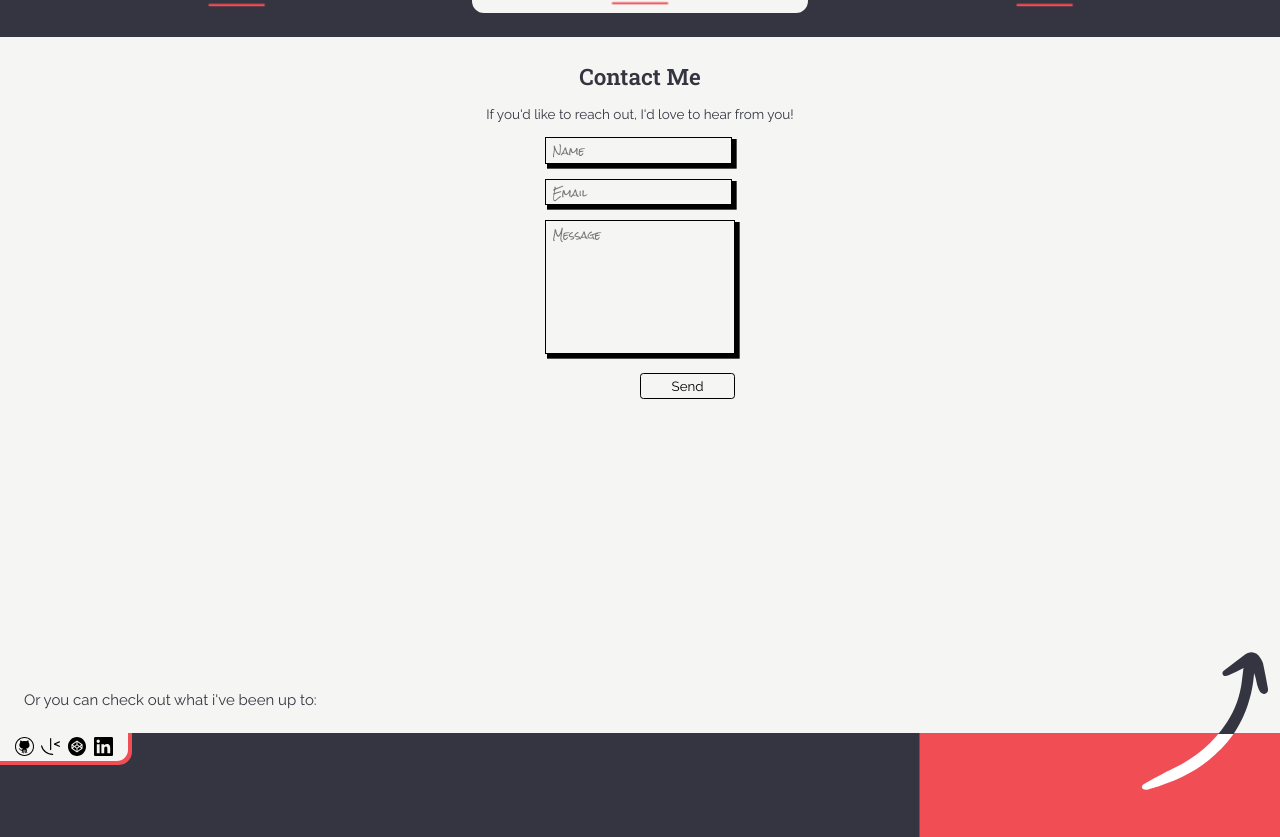
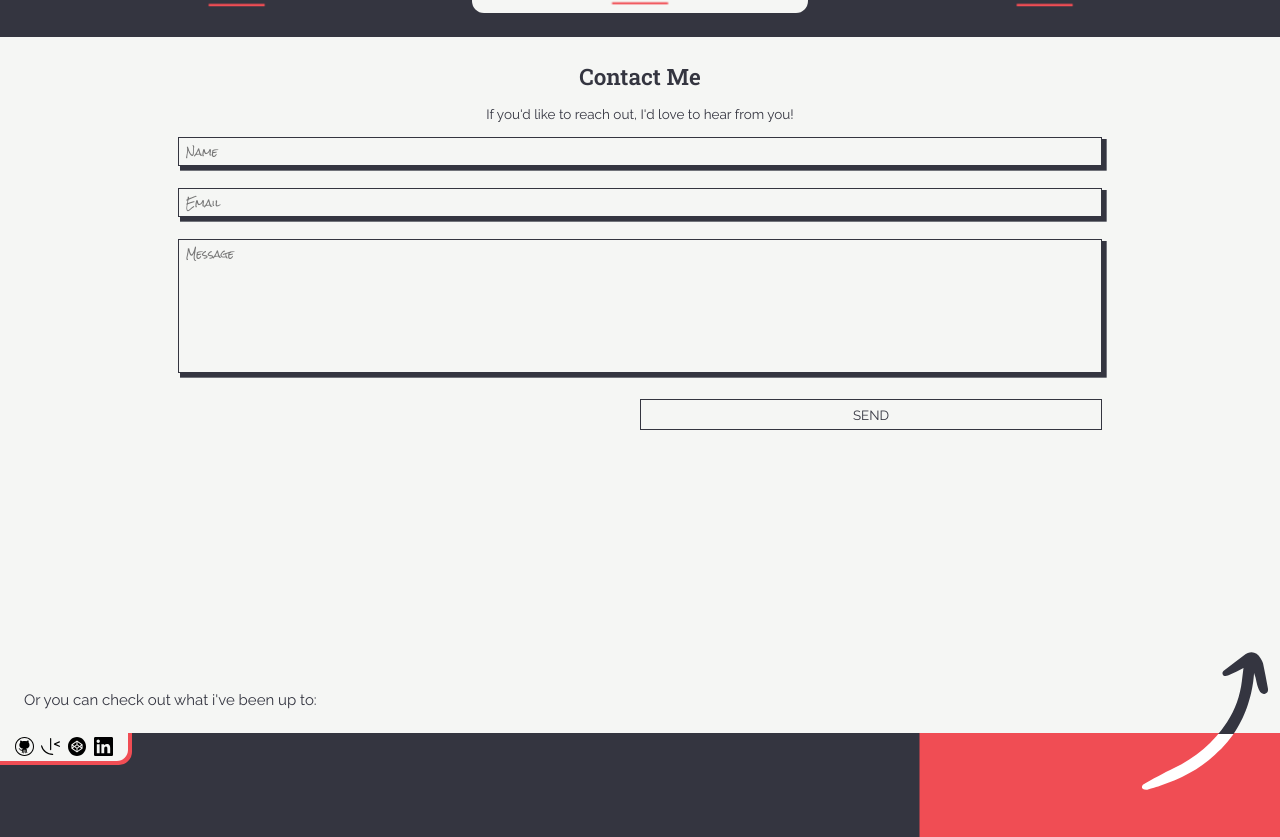
Before and after one commit to smccourtb/portfolio, a React (Create React App) app: page / in a window 1280 px wide. Shown: the part 2337-3174 px from the top of the page. Built offline with nearby package versions, Linux system fonts and the light colour scheme.

Commit message:
restyle contact form

```diff
--- a/src/components/ContactForm.jsx
+++ b/src/components/ContactForm.jsx
@@ -3,16 +3,16 @@ import styled from "styled-components/macro";
 
 const StyledInput = styled.input`
   background-color: transparent;
-  //border-radius: 0.25em;
-  border: 1px solid black;
+  border: 1px solid #343540;
   height: 2em;
-  padding: 0.5em;
-  box-shadow: 0.25em 0.25em 0 0.1em black;
+  width: 100%;
+  padding: 1em 0.5em;
+  box-shadow: 0.25em 0.25em 0 0.1em #343540;
 
   :invalid,
   :focus,
   :active {
-    outline: black;
+    outline: #343540;
   }
 
   ::placeholder {
@@ -23,11 +23,13 @@ const StyledInput = styled.input`
 
 const StyledTextArea = styled.textarea`
   background-color: transparent;
-  border: 1px solid black;
+  border: 1px solid #343540;
   resize: none;
   height: 10em;
+  width: 100%;
+
   padding: 0.5em;
-  box-shadow: 0.25em 0.25em 0 0.1em black;
+  box-shadow: 0.25em 0.25em 0 0.1em #343540;
 
   ::placeholder {
     font-size: 0.75em;
@@ -38,17 +40,44 @@ const StyledTextArea = styled.textarea`
   :invalid,
   :focus,
   :active {
-    outline: black;
+    outline: #343540;
   }
 `;
 
 const StyledButton = styled.button`
   background-color: transparent;
-  border-radius: 0.25em;
-  border: 1px solid black;
-  height: 2em;
   width: 50%;
   margin-left: auto;
+
+  border: 1px solid #343540;
+  overflow: hidden;
+  position: relative;
+  color: #343540;
+  cursor: pointer;
+  text-decoration: none;
+  text-transform: uppercase;
+  padding: 0.5em;
+
+  :after {
+    background: #343540;
+    content: "";
+    height: 155px;
+    left: -75px;
+    opacity: 0.2;
+    position: absolute;
+    top: -50px;
+    transform: rotate(35deg);
+    transition: all 550ms cubic-bezier(0.19, 1, 0.22, 1);
+    width: 50px;
+    z-index: 10;
+  }
+
+  :hover {
+    :after {
+      left: 120%;
+      transition: all 550ms cubic-bezier(0.19, 1, 0.22, 1);
+    }
+  }
 `;
 
 const encode = (data) => {
@@ -84,7 +113,8 @@ const ContactForm = () => {
       style={{
         display: "flex",
         flexDirection: "column",
-        gap: "1em",
+        gap: "1.5em",
+        width: "75%",
       }}
       name="contact"
       method="post"
@@ -123,7 +153,9 @@ const ContactForm = () => {
         />
       </label>
 
-      <StyledButton type="submit">Send</StyledButton>
+      <StyledButton type="submit">
+        <span style={{ zIndex: "21" }}>Send</span>
+      </StyledButton>
     </form>
   );
 };
```
